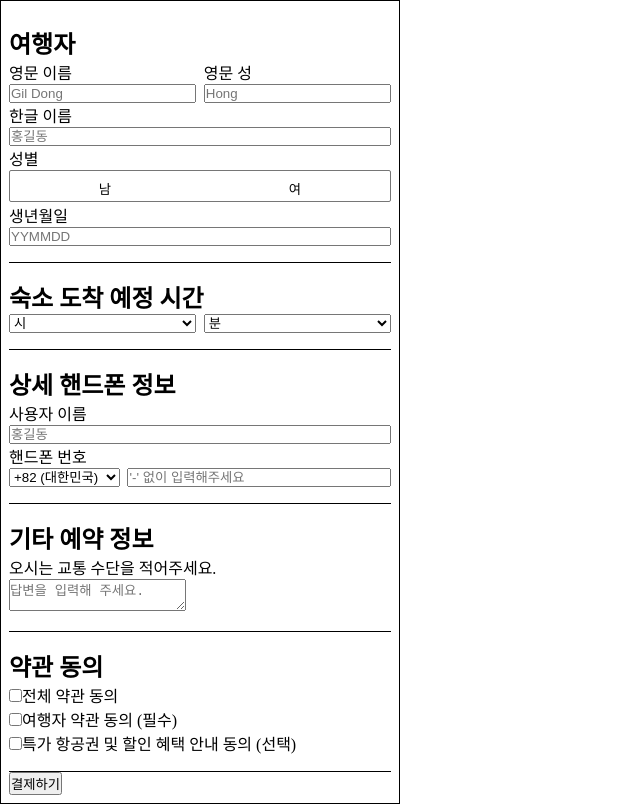
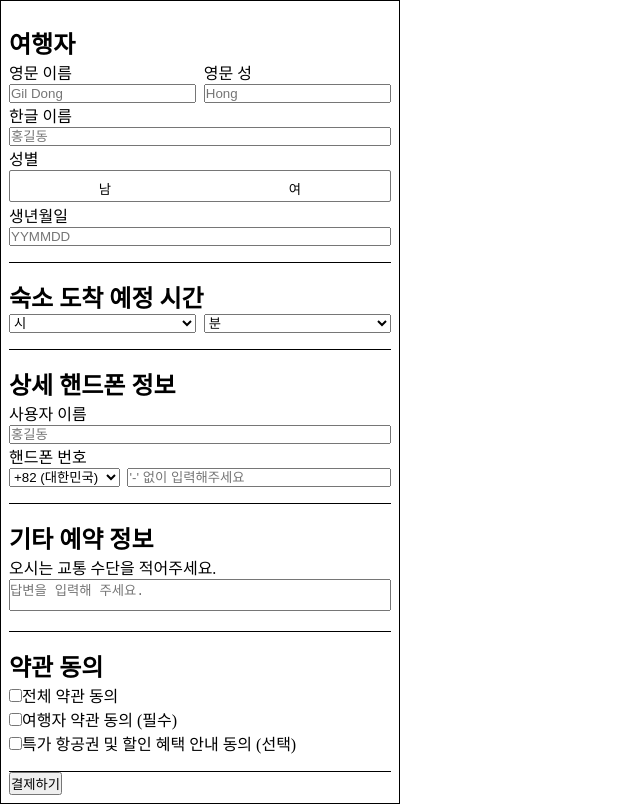
Before and after one commit to dev-song/task-dev-song, a React (Create React App) app: page / in a window 1280 px wide. Shown: the whole page, without its empty margins (0-640 px from the left). Built offline with nearby package versions, Linux system fonts and the light colour scheme.

Commit message:
Add styles for ReservationInfo

```diff
--- a/src/Components/ReservationInfo.js
+++ b/src/Components/ReservationInfo.js
@@ -1,4 +1,5 @@
 import React, { useState } from 'react';
+import './styles/ReservationInfo.css';
 
 function ReservationInfo({ paymentRequested, passValidation }) {
   const validateText = text => {
--- /dev/null
+++ b/src/Components/styles/ReservationInfo.css
@@ -0,0 +1,8 @@
+.reservation-info__label {
+  width: 100%;
+}
+
+.reservation-info__input {
+  resize: none;
+  width: 100%;
+}
```
